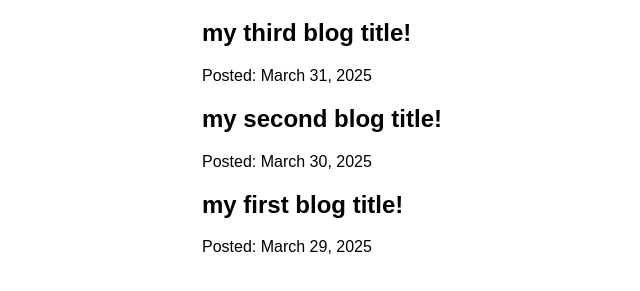
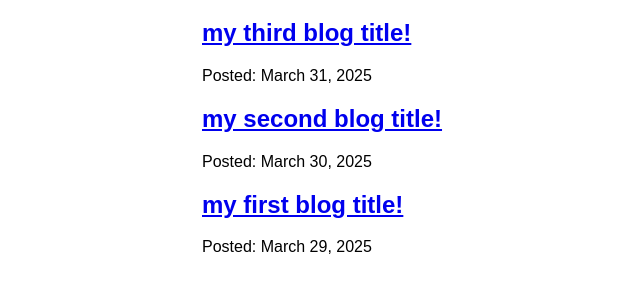
Before and after one commit to nataliesmyth/my-first-gatsby-site, a Gatsby site: page /blog in a window 1280 px wide. Shown: the part 157-448 px from the top of the page, without its empty margins (188-828 px from the left). Built offline with nearby package versions, Linux system fonts and the light colour scheme; Gatsby itself is replaced by a stand-in of ours.

Commit message:
updated blog page to link to each post

```diff
--- a/src/pages/blog/index.js
+++ b/src/pages/blog/index.js
@@ -1,5 +1,5 @@
 import * as React from 'react'
-import { graphql } from 'gatsby'
+import { Link, graphql } from 'gatsby'
 import Layout from '../../components/layout'
 import Seo from '../../components/seo'
 
@@ -7,11 +7,14 @@
   return (
     <Layout pageTitle="My Blog Posts">
       {
-        data.allMdx.nodes.map((node) => (
+        data.allMdx.nodes.map(node => (
           <article key={node.id}>
-            <h2>{node.frontmatter.title}</h2>
+            <h2>
+              <Link to={`/blog/${node.frontmatter.slug}`}>
+                {node.frontmatter.title}
+              </Link>
+            </h2>
             <p>Posted: {node.frontmatter.date}</p>
-            <p>{node.excerpt}</p>
           </article>
         ))
       }
@@ -24,11 +27,11 @@
     allMdx(sort: { frontmatter: { date: DESC }}) {
       nodes {
         frontmatter {
+          date(formatString: "MMMM DD, YYYY")
           title
-          date(formatString: "MMMM DD, YYYY")
+          slug
         }
         id
-        excerpt
       }
     }
   }
--- a/src/pages/blog/{mdx.frontmatter__slug}.js
+++ b/src/pages/blog/{mdx.frontmatter__slug}.js
@@ -1,11 +1,9 @@
-// Create blog post page template
-// 1. create this file src/pages/{mdx.frontmatter__slug}.js
-// 2. create a basic page component
 import * as React from 'react'
 import Layout from '../../components/layout'
 import Seo from '../../components/seo'
 
 const BlogPost = () => {
+  // console.log('hello', BlogPost)
   return (
     <Layout pageTitle="Super Cool Blog Posts">
       <p>My blog post contents will go here (eventually).</p>
```
